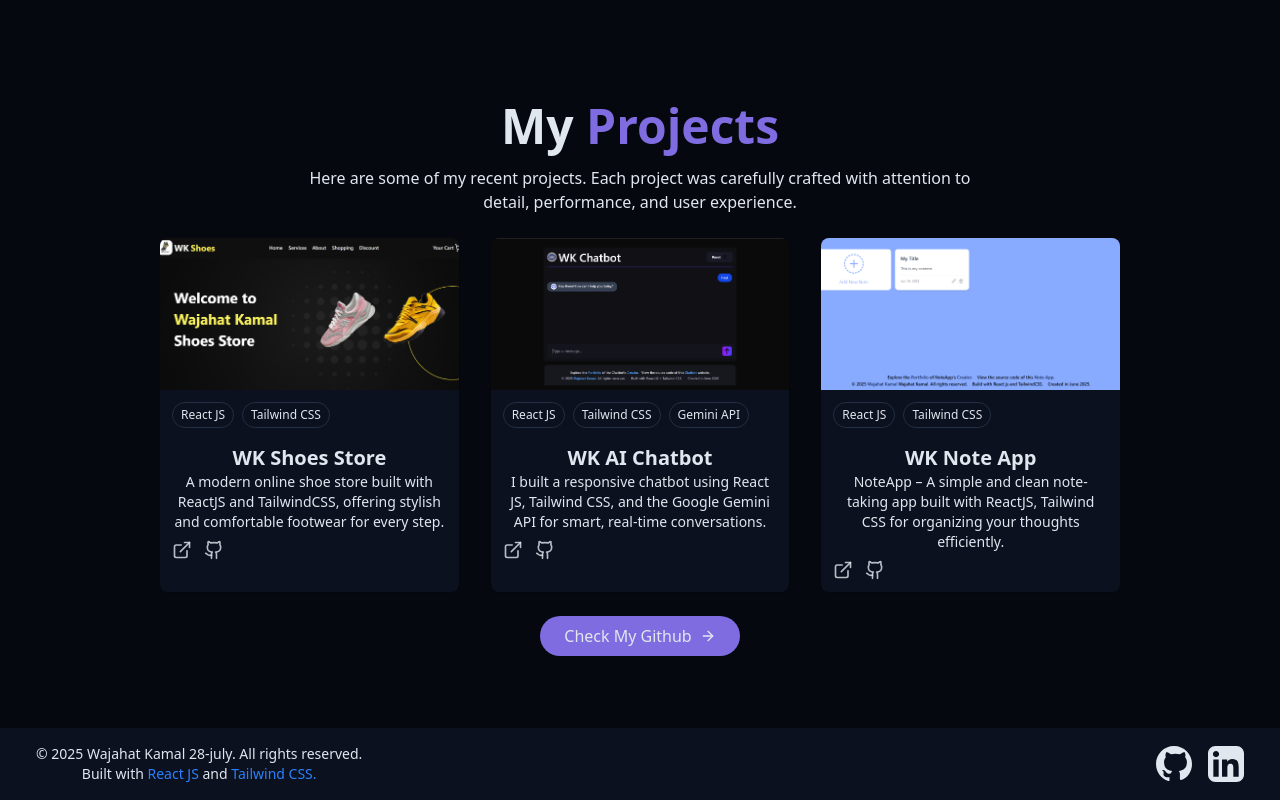
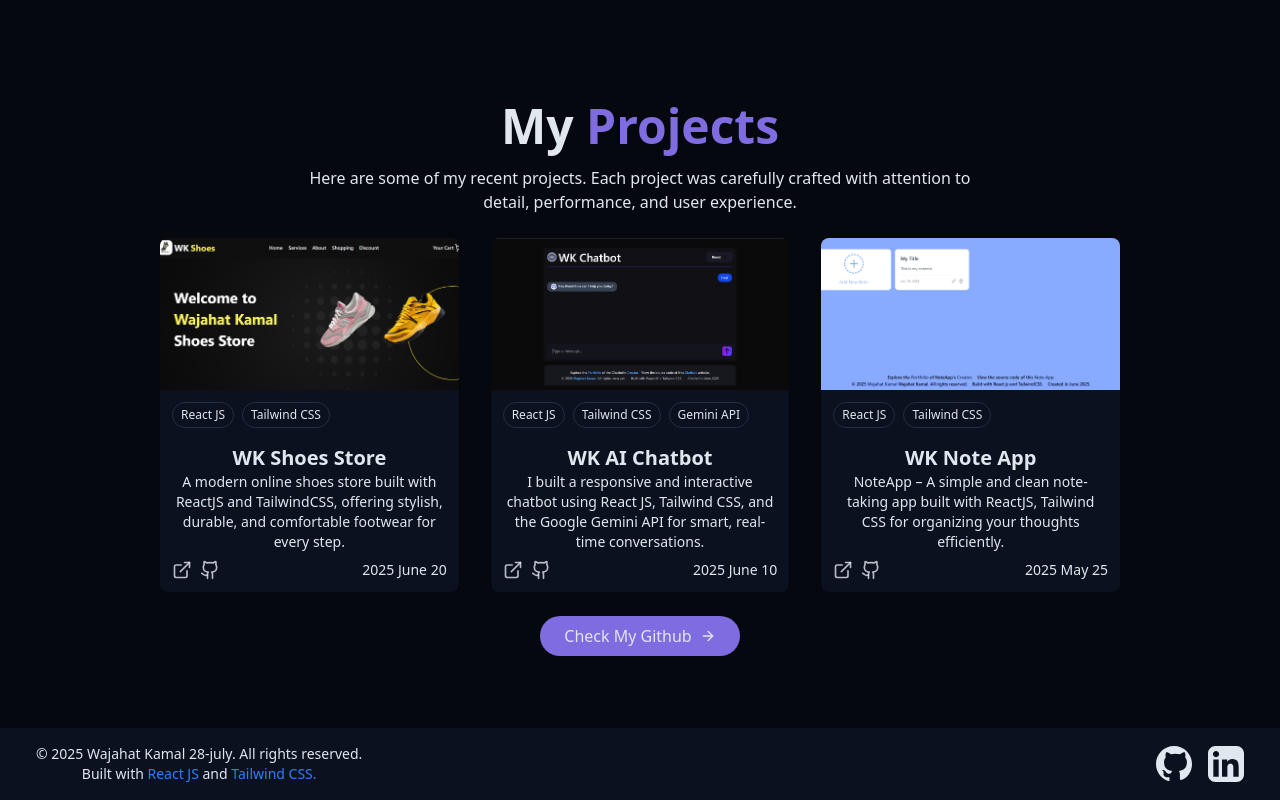
Before and after one commit to wajahat-kamal/Dev-Portfolio, a React (Vite) app: page / in a window 1280 px wide. Shown: the part 2061-2861 px from the top of the page. Built offline with nearby package versions, Linux system fonts and the light colour scheme.

Commit message:
Update project descriptions in ProjectsSection component for clarity and detail; add project dates for better context.

```diff
--- a/src/components/ProjectsSection.jsx
+++ b/src/components/ProjectsSection.jsx
@@ -4,21 +4,23 @@ const projects = [
   {
     id: 1,
     title: "WK Shoes Store",
-    description: "A modern online shoe store built with ReactJS and TailwindCSS, offering stylish and comfortable footwear for every step.",
+    description: "A modern online shoes store built with ReactJS and TailwindCSS, offering stylish, durable, and comfortable footwear for every step.",
     image: "/projects/WK-Shoes-Store.png",
     tags: ["React JS", "Tailwind CSS"],
     demoURL: "https://wk-shoes-store.vercel.app/",
     githubURL: "https://github.com/wajahat-kamal/WK-Shoes-Store.git",
+    date: "2025 June 20",
   },
 
   {
     id: 2,
     title: "WK AI Chatbot",
-    description: "I built a responsive chatbot using React JS, Tailwind CSS, and the Google Gemini API for smart, real-time conversations.",
+    description: "I built a responsive and interactive chatbot using React JS, Tailwind CSS, and the Google Gemini API for smart, real-time conversations.",
     image: "/projects/WK-Chatbot.png",
     tags: ["React JS", "Tailwind CSS", "Gemini API"],
     demoURL: "https://wk-ai-chatbot.vercel.app/",
     githubURL: "https://github.com/wajahat-kamal/WK-Chatbot.git",
+    date: "2025 June 10",
   },
 
   {
@@ -30,6 +32,7 @@ const projects = [
     tags: ["React JS", "Tailwind CSS"],
     demoURL: "https://wk-note-app.vercel.app/",
     githubURL: "https://github.com/wajahat-kamal/WK-NoteApp.git",
+    date: "2025 May 25",
   },
 ];
 
@@ -75,8 +78,9 @@ export const ProjectsSection = () => {
                 <p className="text-muted-foreground text-sm mb-2">
                   {project.description}
                 </p>
-                <div className="flex justify-between items-center">
-                  <div className="flex space-x-3">
+                <div className="flex justify-between items-center w-full">
+                  <div className="flex justify-between items-center w-full">
+                    <div className="flex items-center gap-2">
                     <a
                       href={project.demoURL}
                       target="_blank"
@@ -91,6 +95,10 @@ export const ProjectsSection = () => {
                     >
                       <Github size={20} />
                     </a>
+                    </div>
+
+                    <p className="text-muted-foreground text-sm">{project.date}</p>
+
                   </div>
                 </div>
               </div>
```
